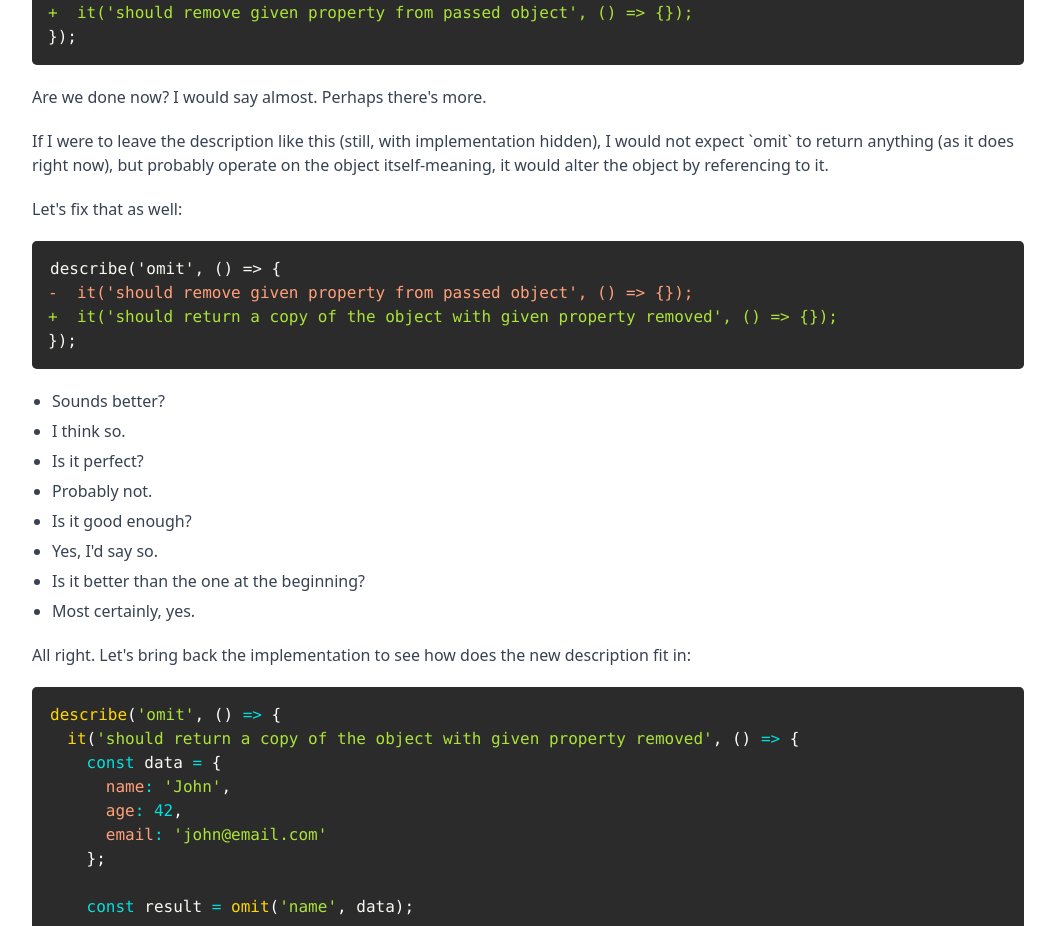
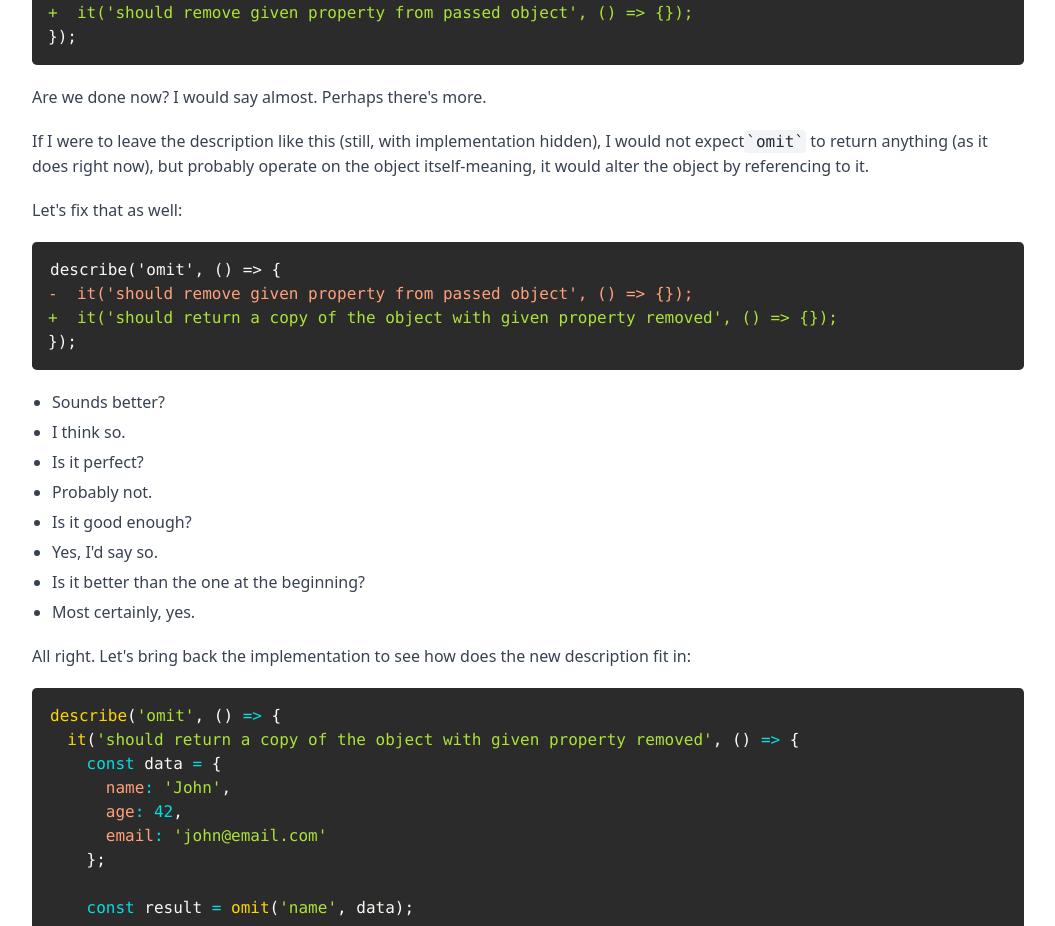
Before and after one commit to smolak/howtotest, a Next.js app: page /implementation-detail-in-tests-description in a window 1280 px wide. Shown: the part 1242-2168 px from the top of the page, without its empty margins (112-1167 px from the left). Built offline with nearby package versions, Linux system fonts and the light colour scheme.

Commit message:
Forgot to code something

```diff
--- a/pages/implementation-detail-in-tests-description.js
+++ b/pages/implementation-detail-in-tests-description.js
@@ -70,8 +70,8 @@ export default function ImplementationDetailInTestsDescription() {
             <p>Are we done now? I would say almost. Perhaps there's more.</p>
             <p>
               If I were to leave the description like this (still, with implementation hidden), I would not expect
-              `omit` to return anything (as it does right now), but probably operate on the object itself-meaning, it
-              would alter the object by referencing to it.
+              <code>`omit`</code> to return anything (as it does right now), but probably operate on the object
+              itself-meaning, it would alter the object by referencing to it.
             </p>
             <p>Let's fix that as well:</p>
             <Code language="diff">
```
